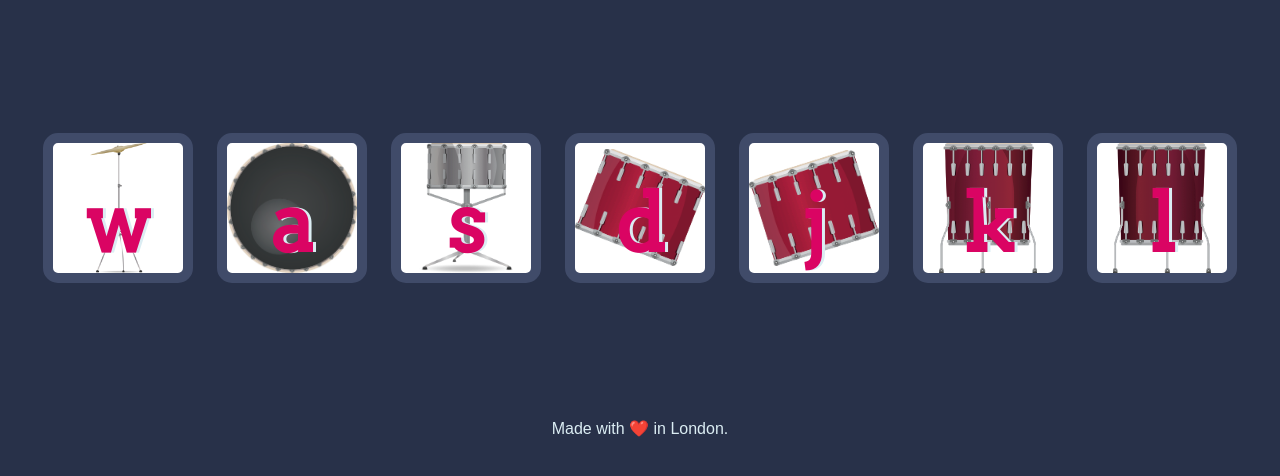
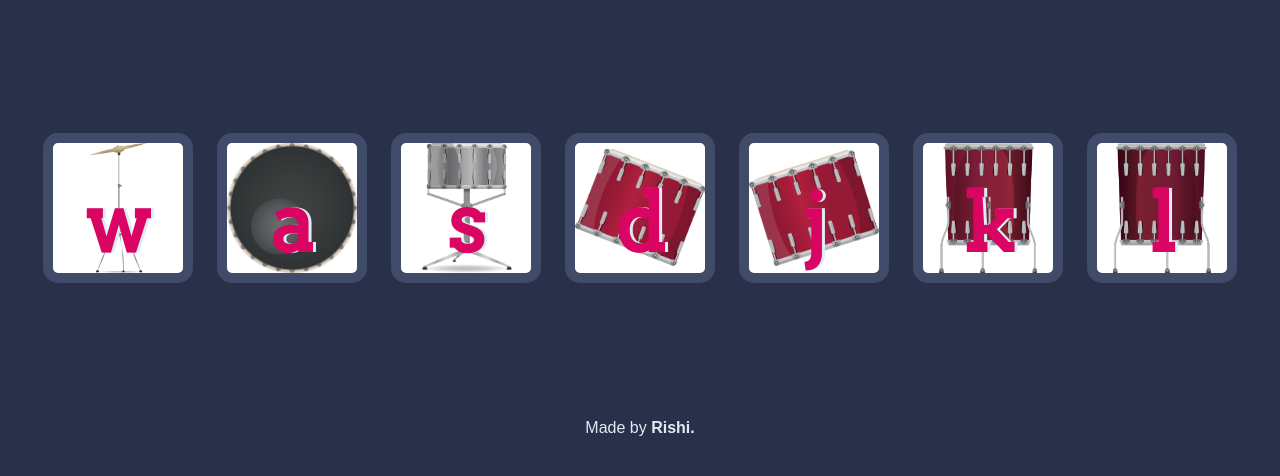
Before and after one commit to jainrishi2001/Drum-Kit-playset, a plain HTML site: page index.html in a window 1280 px wide. Shown: the part 156-632 px from the top of the page. Drawn offline with Linux system fonts and the light colour scheme.

Commit message:
Minor changes

```diff
--- a/index.html
+++ b/index.html
@@ -25,7 +25,7 @@
 </body>
 
 <footer>
-  Made with ❤️ in London.
+  Made by <strong>Rishi.</strong>
 </footer>
 
 </html>
```
